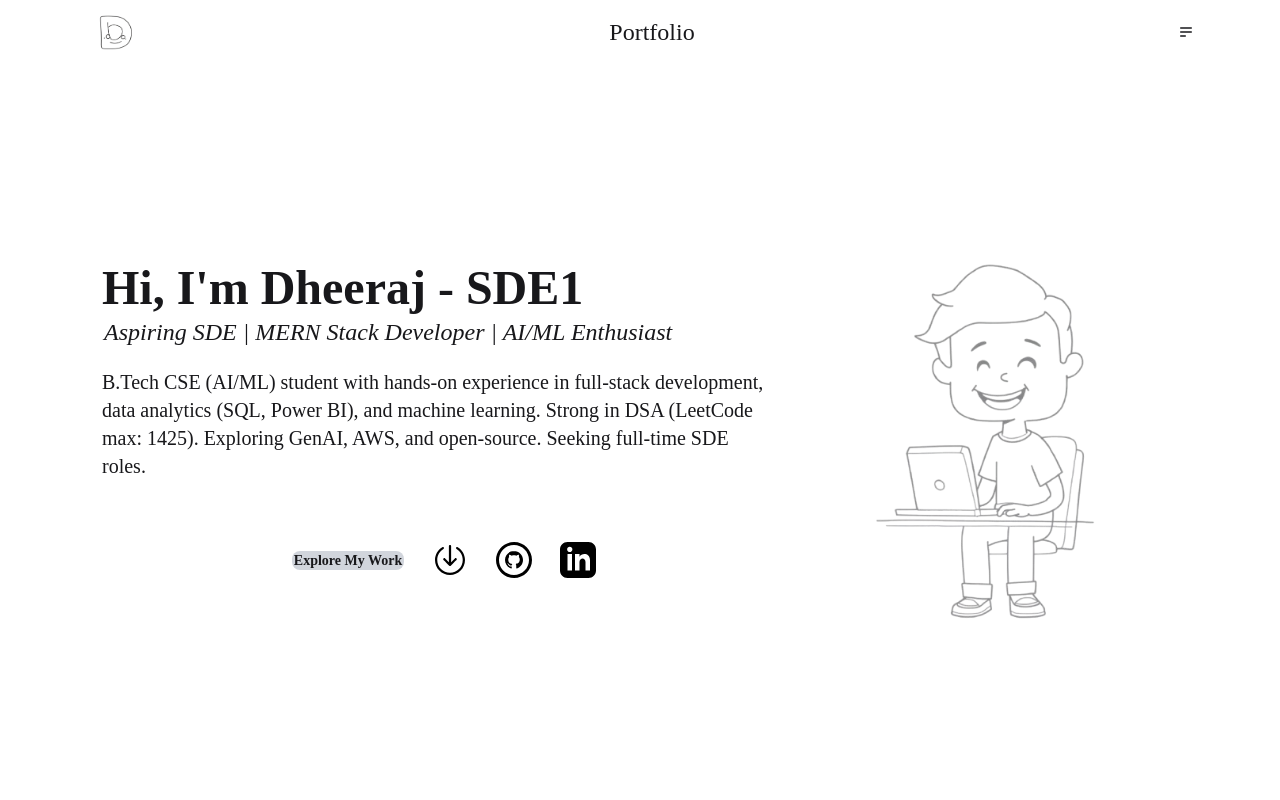
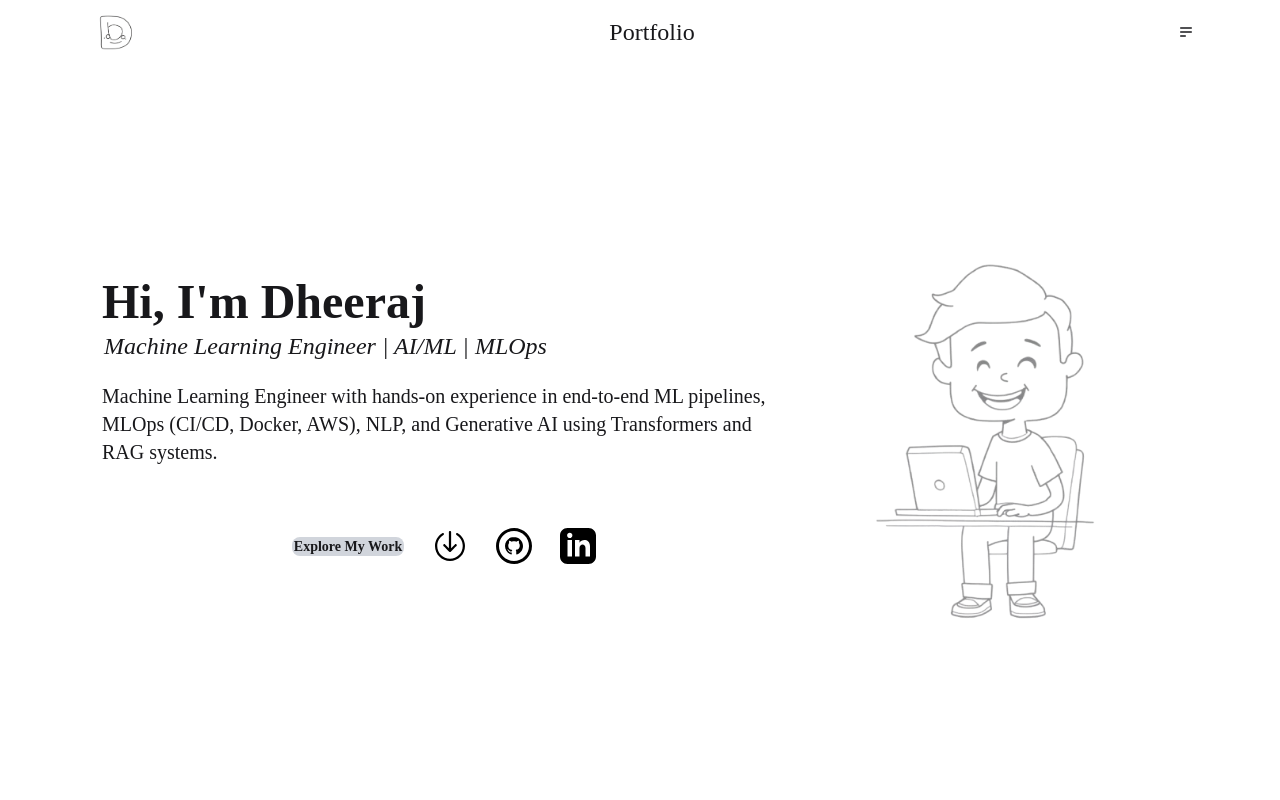
Before and after one commit to dvcodebase/SDE-1-Portfolio, a React (Vite) app: page / in a window 1280 px wide. Shown: the top 800 px of the page. Built offline with nearby package versions, Linux system fonts and the light colour scheme.

Commit message:
profile-update

```diff
--- a/src/components/Hero.tsx
+++ b/src/components/Hero.tsx
@@ -10,17 +10,16 @@ function Hero() {
       <div className="max-w-screen-2x1 container mx-auto hero-content min-h-screen flex flex-col  md:flex-row items-center cursor-default">
         <div className="order-2 md:order-1 md:mt-10 flex flex-col hero-left p-4 justify-items-center">
           <h1 className="text-2xl md:text-5xl font-bold">
-            Hi, I'm Dheeraj - SDE1
+            Hi, I'm Dheeraj
           </h1>
           <h3 className="text-sm md:text-2xl">
-            <i>Aspiring SDE | MERN Stack Developer | AI/ML Enthusiast</i>
+            <i>Machine Learning Engineer | AI/ML | MLOps</i>
           </h3>
 
           <p className="mb-2 md:mt-4 text-sm md:text-xl  max-w-2xl">
-            B.Tech CSE (AI/ML) student with hands-on experience in full-stack
-            development, data analytics (SQL, Power BI), and machine learning.
-            Strong in DSA (LeetCode max: 1425). Exploring GenAI, AWS, and
-            open-source. Seeking full-time SDE roles.
+            Machine Learning Engineer with hands-on experience in end-to-end ML
+            pipelines, MLOps (CI/CD, Docker, AWS), NLP, and Generative AI using
+            Transformers and RAG systems.
           </p>
 
           <div className="flex flex-col md:flex-row md:space-x-10 md:mt-6 align-middle items-center justify-center">
```
